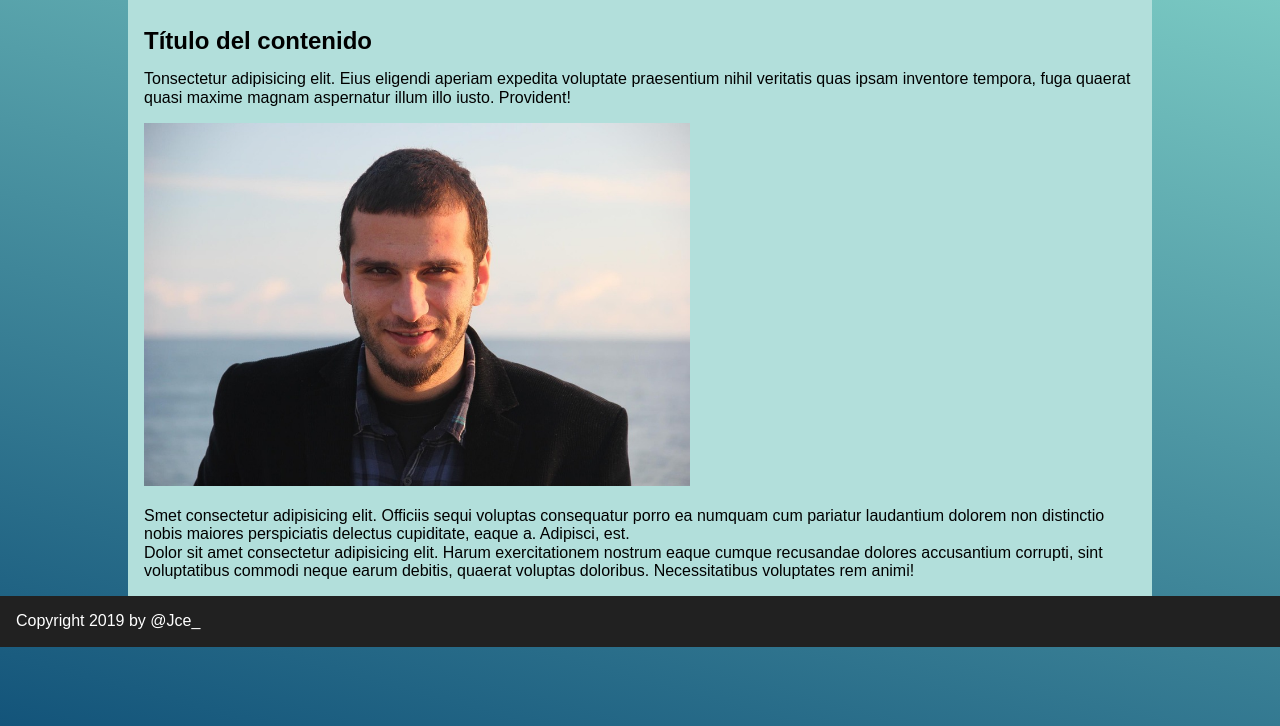
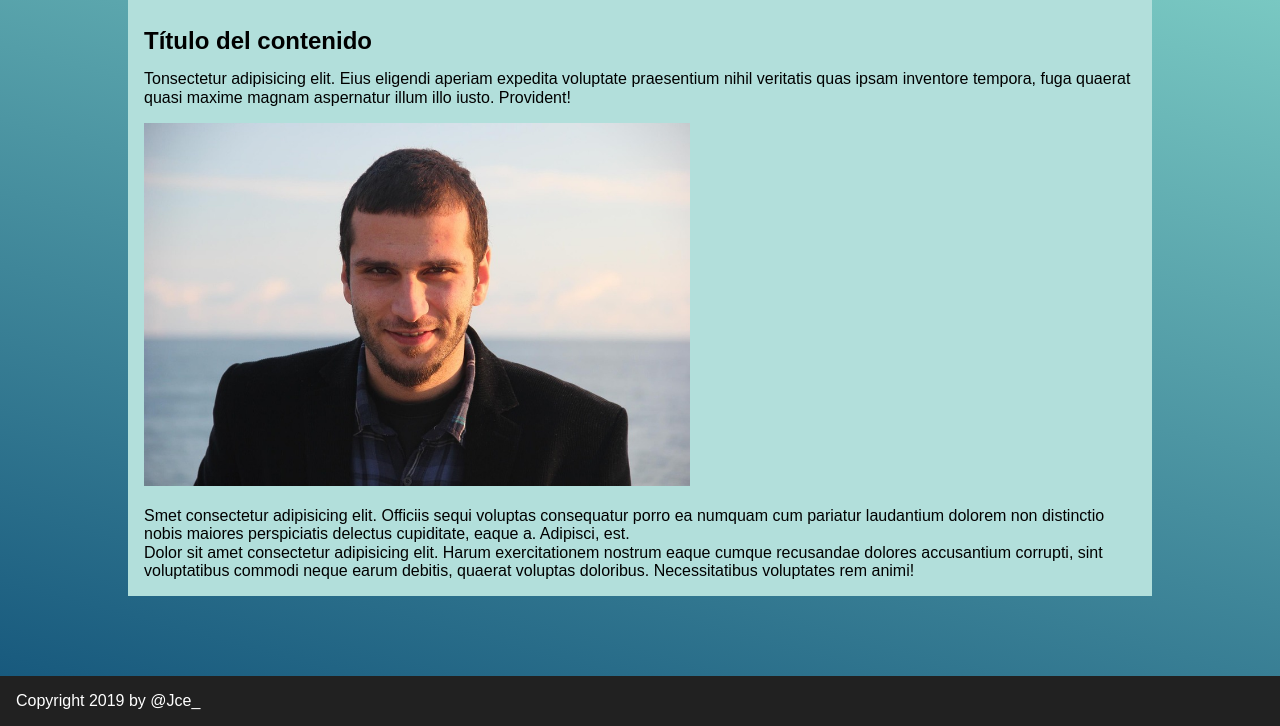
Before and after one commit to jcarlosj/CSSGrid-Flexbox-6b-Footer-Fijo-U-JPdTV, a plain HTML site: page index.html in a window 1280 px wide. Shown: the part 74-800 px from the top of the page. Drawn offline with nearby package versions, Linux system fonts and the light colour scheme; a web font is replaced by a local one.

Commit message:
[+] Styles: Footer Fijo (sin Flexbox)

```diff
--- a/css/styles.css
+++ b/css/styles.css
@@ -44,4 +44,9 @@ header {
 .footer {
     background-color: #212121;
     color: white;
+
+    /* Forma antigua antes de flexbox (ya no recomendada) */
+    position: fixed;
+    bottom: 0;
+    width: 100%;
 }
```
